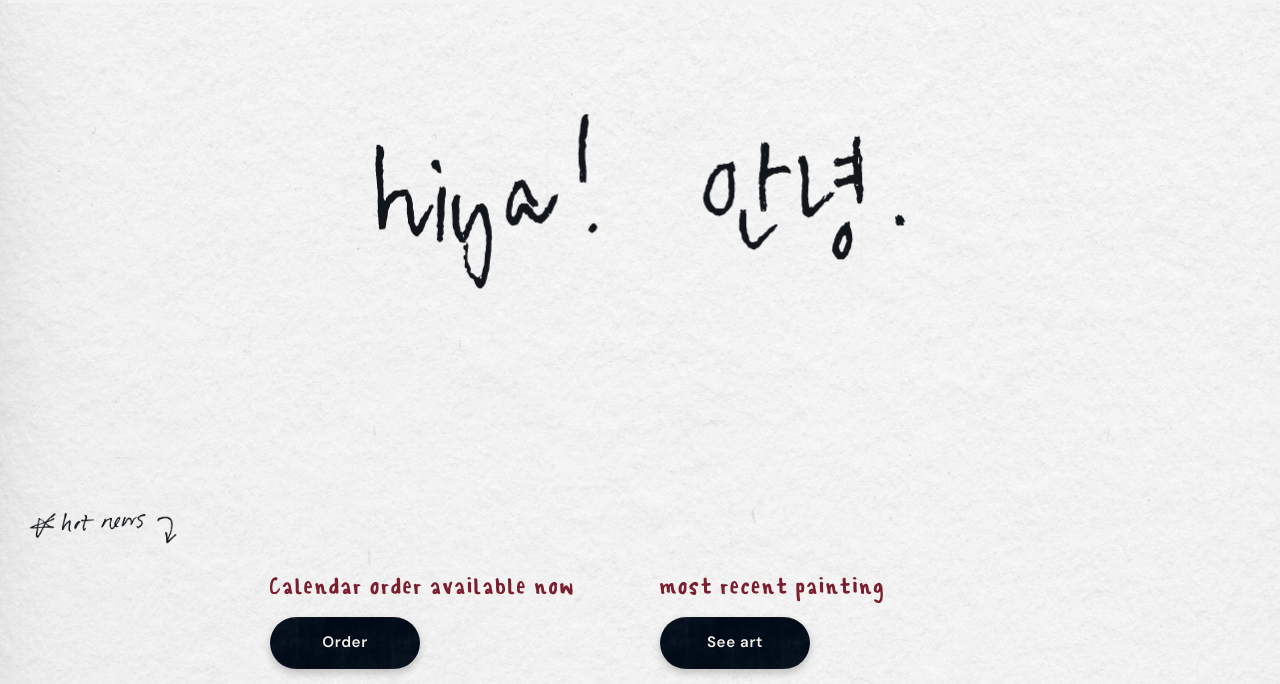
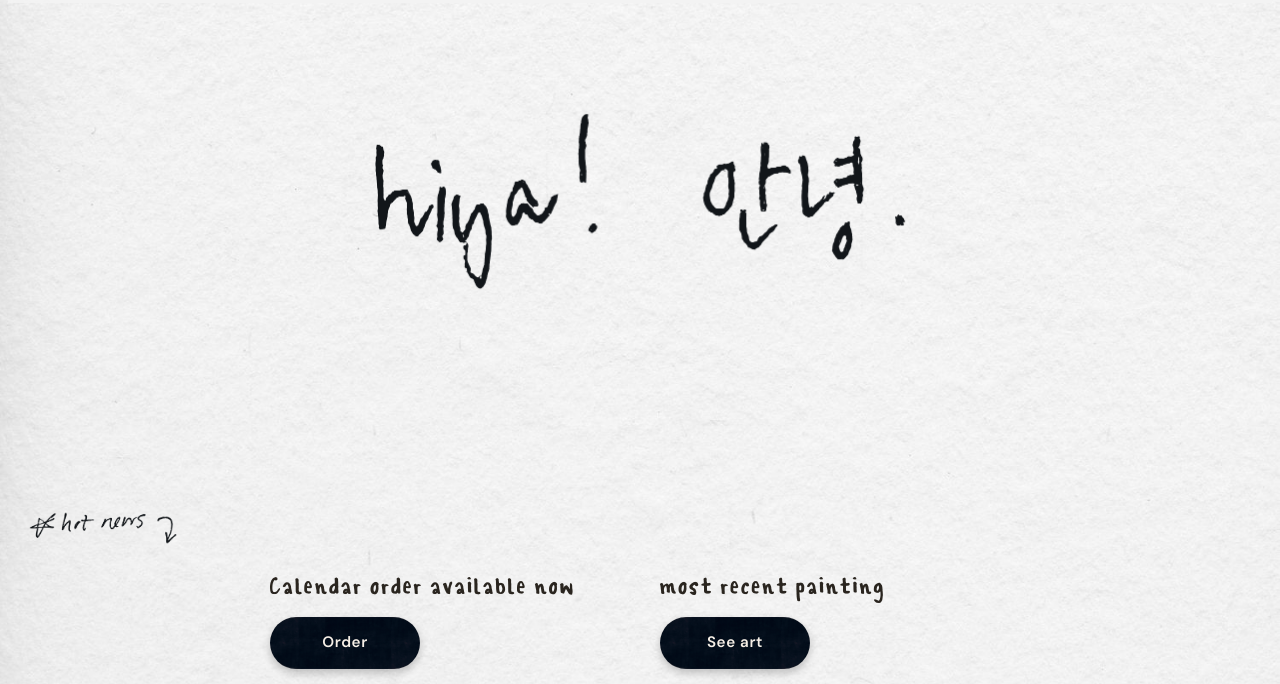
Before and after one commit to nskaf739/art-calendar-2027, a website: page index.html in a window 1280 px wide. Shown: the part 86-770 px from the top of the page. Drawn offline with nearby package versions, Linux system fonts and the light colour scheme.

Commit message:
Hot news titles back to black
Co-Authored-By: Claude Sonnet 5.5 <noreply@anthropic.com>
Claude-Session: https://claude.ai/code/session_01EwEoyfoNrDgTwX4tbi4RmU

```diff
--- a/assets/style.css
+++ b/assets/style.css
@@ -421,3 +421,4 @@ main{z-index:3}footer{z-index:2}.stone{z-index:5}
 .hand-bold{font-family:var(--hand-bold);font-weight:400;letter-spacing:.02em}
 .news-item{width:350px}.news-item h3{font-size:1.6rem;white-space:nowrap}@media(max-width:420px){.news-item h3{white-space:normal}}
 .notes{justify-content:center}
+.news-item h3{color:var(--ink)}
```
